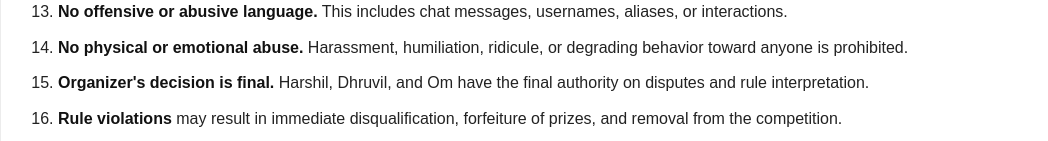
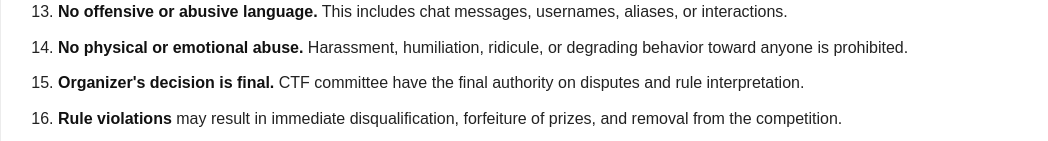
Before and after one commit to iamctfplayer2026/rulebook, a plain HTML site: page index.html in a window 1280 px wide. Shown: the part 811-952 px from the top of the page, without its empty margins (104-1152 px from the left). Drawn offline with Linux system fonts and the light colour scheme.

Commit message:
Update index.html

```diff
--- a/index.html
+++ b/index.html
@@ -188,7 +188,7 @@
 
         <li>
             <strong>Organizer's decision is final.</strong>
-            Harshil, Dhruvil, and Om have the final authority on disputes
+            CTF committee have the final authority on disputes
             and rule interpretation.
         </li>
 
```
